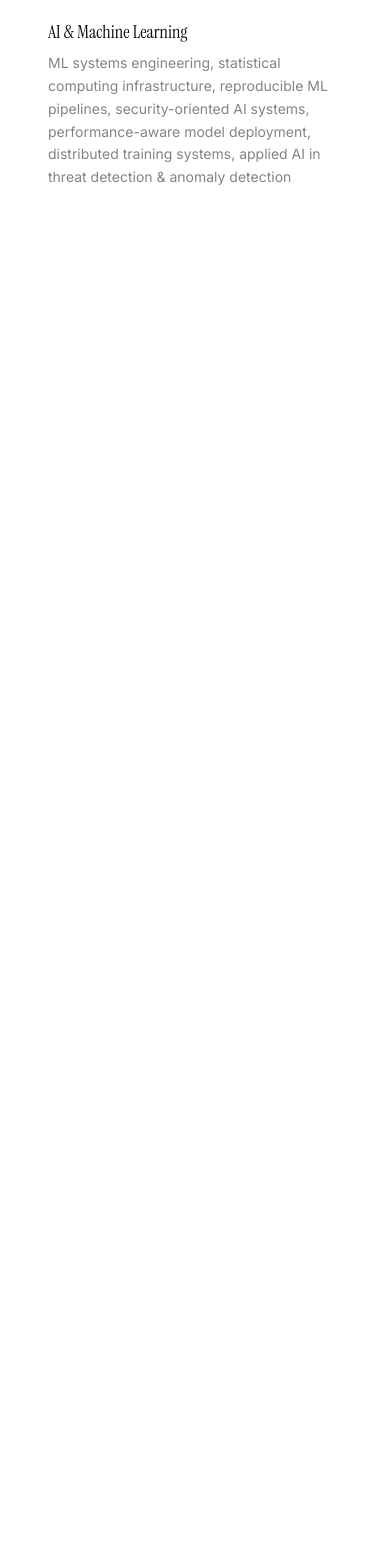
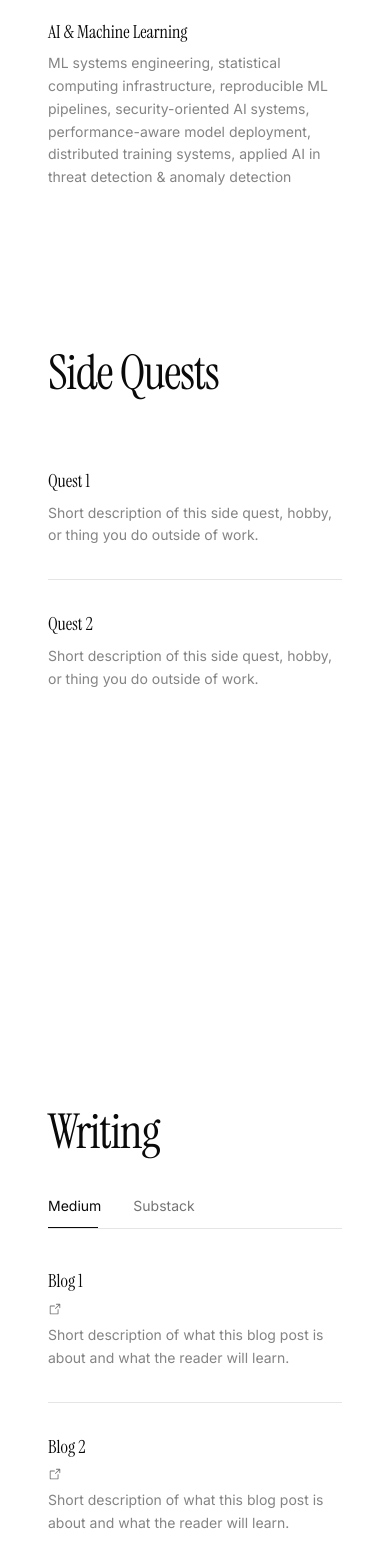
Before and after one commit to rudraditya21/rudraditya21.github.io, a Next.js app: page / in a window 390 px wide. Shown: the part 4208-5776 px from the top of the page. Before the commit the page ends 4493 px from the top, so only its background shows below. Built offline with nearby package versions, Linux system fonts and the light colour scheme.

Commit message:
added: side quests and writing section

```diff
--- a/app/page.tsx
+++ b/app/page.tsx
@@ -10,6 +10,8 @@ import Interests from '@/components/interests'
 import HamburgerMenu from '@/components/hamburger-menu'
 import ThemeToggle from '@/components/theme-toggle'
 import Projects from '@/components/projects'
+import SideQuests from '@/components/side-quests'
+import Writing from '@/components/writing'
 
 const navItems = [
   { label: 'About',             id: 'about' },
@@ -17,6 +19,8 @@ const navItems = [
   { label: 'Work Experience',   id: 'experience' },
   { label: 'Education',         id: 'education' },
   { label: 'Areas of Interest', id: 'interests' },
+  { label: 'Side Quests',       id: 'quests' },
+  { label: 'Writing',           id: 'writing' },
 ]
 
 const BLOB_COUNT = 9
@@ -190,6 +194,8 @@ export default function Home() {
         <div id="experience"><WorkExperience /></div>
         <div id="education"><Education /></div>
         <div id="interests"><Interests /></div>
+        <div id="quests"><SideQuests /></div>
+        <div id="writing"><Writing /></div>
       </div>
 
       <HamburgerMenu show={show} />
--- a/components/hamburger-menu.tsx
+++ b/components/hamburger-menu.tsx
@@ -10,6 +10,8 @@ const NAV = [
   { label: 'Work Experience',   id: 'experience' },
   { label: 'Education',         id: 'education' },
   { label: 'Areas of Interest', id: 'interests' },
+  { label: 'Side Quests',       id: 'quests' },
+  { label: 'Writing',           id: 'writing' },
 ]
 
 export default function HamburgerMenu({ show }: { show: boolean }) {
--- /dev/null
+++ b/components/side-quests.tsx
@@ -0,0 +1,77 @@
+'use client'
+
+import { useInView } from '@/hooks/use-in-view'
+
+type Quest = {
+  name: string
+  description: string
+}
+
+const quests: Quest[] = [
+  {
+    name: 'Quest 1',
+    description: 'Short description of this side quest, hobby, or thing you do outside of work.',
+  },
+  {
+    name: 'Quest 2',
+    description: 'Short description of this side quest, hobby, or thing you do outside of work.',
+  },
+]
+
+function QuestRow({ quest, index }: { quest: Quest; index: number }) {
+  const { ref, inView } = useInView(0.1)
+
+  return (
+    <div
+      ref={ref as React.RefObject<HTMLDivElement>}
+      className="flex flex-col gap-2 py-8 lg:flex-row lg:gap-10 lg:py-10"
+      style={{
+        opacity: inView ? 1 : 0,
+        transform: inView ? 'translateY(0)' : 'translateY(24px)',
+        transition: `opacity 700ms cubic-bezier(0.16, 1, 0.3, 1) ${index * 60}ms, transform 700ms cubic-bezier(0.16, 1, 0.3, 1) ${index * 60}ms`,
+      }}
+    >
+      <div className="lg:w-52 lg:shrink-0">
+        <p
+          className="text-lg leading-snug text-foreground"
+          style={{ fontFamily: 'var(--font-instrument-serif)' }}
+        >
+          {quest.name}
+        </p>
+      </div>
+      <p
+        className="text-sm leading-relaxed text-foreground/50 lg:pt-0.5"
+        style={{ fontFamily: 'var(--font-inter)' }}
+      >
+        {quest.description}
+      </p>
+    </div>
+  )
+}
+
+export default function SideQuests() {
+  const { ref, inView } = useInView(0.15)
+
+  return (
+    <section className="min-h-[90svh] px-12 py-16 md:py-24">
+      <h2
+        ref={ref as React.RefObject<HTMLHeadingElement>}
+        className="mb-10 text-5xl tracking-tight"
+        style={{
+          fontFamily: 'var(--font-instrument-serif)',
+          opacity: inView ? 1 : 0,
+          transform: inView ? 'translateY(0)' : 'translateY(20px)',
+          transition: 'opacity 700ms cubic-bezier(0.16, 1, 0.3, 1), transform 700ms cubic-bezier(0.16, 1, 0.3, 1)',
+        }}
+      >
+        Side Quests
+      </h2>
+
+      <div className="divide-y divide-border">
+        {quests.map((quest, i) => (
+          <QuestRow key={quest.name} quest={quest} index={i} />
+        ))}
+      </div>
+    </section>
+  )
+}
--- /dev/null
+++ b/components/writing.tsx
@@ -0,0 +1,171 @@
+'use client'
+
+import { useEffect, useRef, useState } from 'react'
+import gsap from 'gsap'
+import { useInView } from '@/hooks/use-in-view'
+import { ArrowSquareOut } from '@phosphor-icons/react'
+
+const TABS = ['Medium', 'Substack'] as const
+type Tab = (typeof TABS)[number]
+
+type Post = {
+  title: string
+  description: string
+  href: string
+}
+
+const data: Record<Tab, Post[]> = {
+  Medium: [
+    {
+      title: 'Blog 1',
+      description: 'Short description of what this blog post is about and what the reader will learn.',
+      href: '#',
+    },
+    {
+      title: 'Blog 2',
+      description: 'Short description of what this blog post is about and what the reader will learn.',
+      href: '#',
+    },
+  ],
+  Substack: [
+    {
+      title: 'Blog 1',
+      description: 'Short description of what this newsletter post is about and what the reader will learn.',
+      href: '#',
+    },
+    {
+      title: 'Blog 2',
+      description: 'Short description of what this newsletter post is about and what the reader will learn.',
+      href: '#',
+    },
+  ],
+}
+
+function PostRow({ post }: { post: Post }) {
+  return (
+    <div className="flex flex-col gap-2 py-8 lg:flex-row lg:gap-10 lg:py-10">
+      <div className="lg:w-52 lg:shrink-0">
+        <p
+          className="text-lg leading-snug text-foreground"
+          style={{ fontFamily: 'var(--font-instrument-serif)' }}
+        >
+          {post.title}
+        </p>
+        <div className="mt-2 text-muted-foreground">
+          <a
+            href={post.href}
+            target="_blank"
+            rel="noopener noreferrer"
+            aria-label="Read post"
+            className="transition-colors duration-200 hover:text-foreground"
+          >
+            <ArrowSquareOut size={14} />
+          </a>
+        </div>
+      </div>
+
+      <p
+        className="text-sm leading-relaxed text-foreground/50 lg:pt-0.5"
+        style={{ fontFamily: 'var(--font-inter)' }}
+      >
+        {post.description}
+      </p>
+    </div>
+  )
+}
+
+export default function Writing() {
+  const [activeTab, setActiveTab] = useState<Tab>('Medium')
+  const tabRefs      = useRef<(HTMLButtonElement | null)[]>([])
+  const indicatorRef = useRef<HTMLDivElement>(null)
+  const contentRef   = useRef<HTMLDivElement>(null)
+  const { ref: headingRef, inView } = useInView(0.15)
+
+  useEffect(() => {
+    const first = tabRefs.current[0]
+    if (!first || !indicatorRef.current) return
+    gsap.set(indicatorRef.current, {
+      x: first.offsetLeft,
+      width: first.offsetWidth,
+      opacity: 1,
+    })
+  }, [])
+
+  function switchTab(tab: Tab) {
+    if (tab === activeTab) return
+
+    const idx = TABS.indexOf(tab)
+    const btn = tabRefs.current[idx]
+    if (btn) {
+      gsap.to(indicatorRef.current, {
+        x: btn.offsetLeft,
+        width: btn.offsetWidth,
+        duration: 0.35,
+        ease: 'power3.out',
+      })
+    }
+
+    gsap.to(contentRef.current, {
+      opacity: 0,
+      y: 8,
+      duration: 0.15,
+      ease: 'power2.in',
+      onComplete: () => {
+        setActiveTab(tab)
+        gsap.to(contentRef.current, {
+          opacity: 1,
+          y: 0,
+          duration: 0.28,
+          ease: 'power2.out',
+        })
+      },
+    })
+  }
+
+  return (
+    <section className="min-h-[90svh] px-12 py-16 md:py-24">
+      <h2
+        ref={headingRef as React.RefObject<HTMLHeadingElement>}
+        className="mb-10 text-5xl tracking-tight"
+        style={{
+          fontFamily: 'var(--font-instrument-serif)',
+          opacity: inView ? 1 : 0,
+          transform: inView ? 'translateY(0)' : 'translateY(20px)',
+          transition: 'opacity 700ms cubic-bezier(0.16, 1, 0.3, 1), transform 700ms cubic-bezier(0.16, 1, 0.3, 1)',
+        }}
+      >
+        Writing
+      </h2>
+
+      {/* Tab bar */}
+      <div className="relative mb-2 flex gap-8 border-b border-border">
+        {TABS.map((tab, i) => (
+          <button
+            key={tab}
+            ref={el => { tabRefs.current[i] = el }}
+            onClick={() => switchTab(tab)}
+            className="pb-3 text-sm transition-colors duration-200"
+            style={{
+              fontFamily: 'var(--font-inter)',
+              color: activeTab === tab ? 'var(--foreground)' : 'var(--muted-foreground)',
+            }}
+          >
+            {tab}
+          </button>
+        ))}
+        <div
+          ref={indicatorRef}
+          className="absolute bottom-0 h-px bg-foreground"
+          style={{ opacity: 0, width: 0 }}
+        />
+      </div>
+
+      {/* Content */}
+      <div ref={contentRef} className="divide-y divide-border">
+        {data[activeTab].map(post => (
+          <PostRow key={post.title} post={post} />
+        ))}
+      </div>
+    </section>
+  )
+}
```
